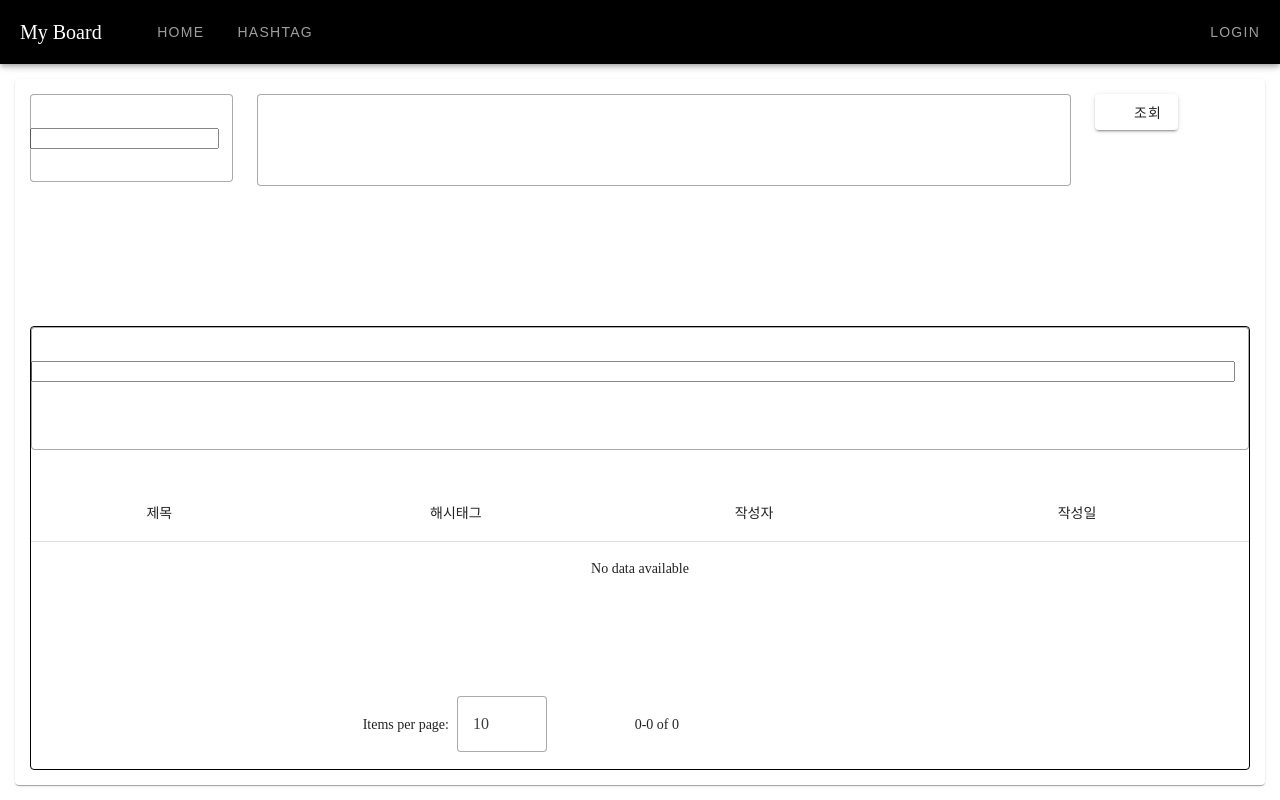
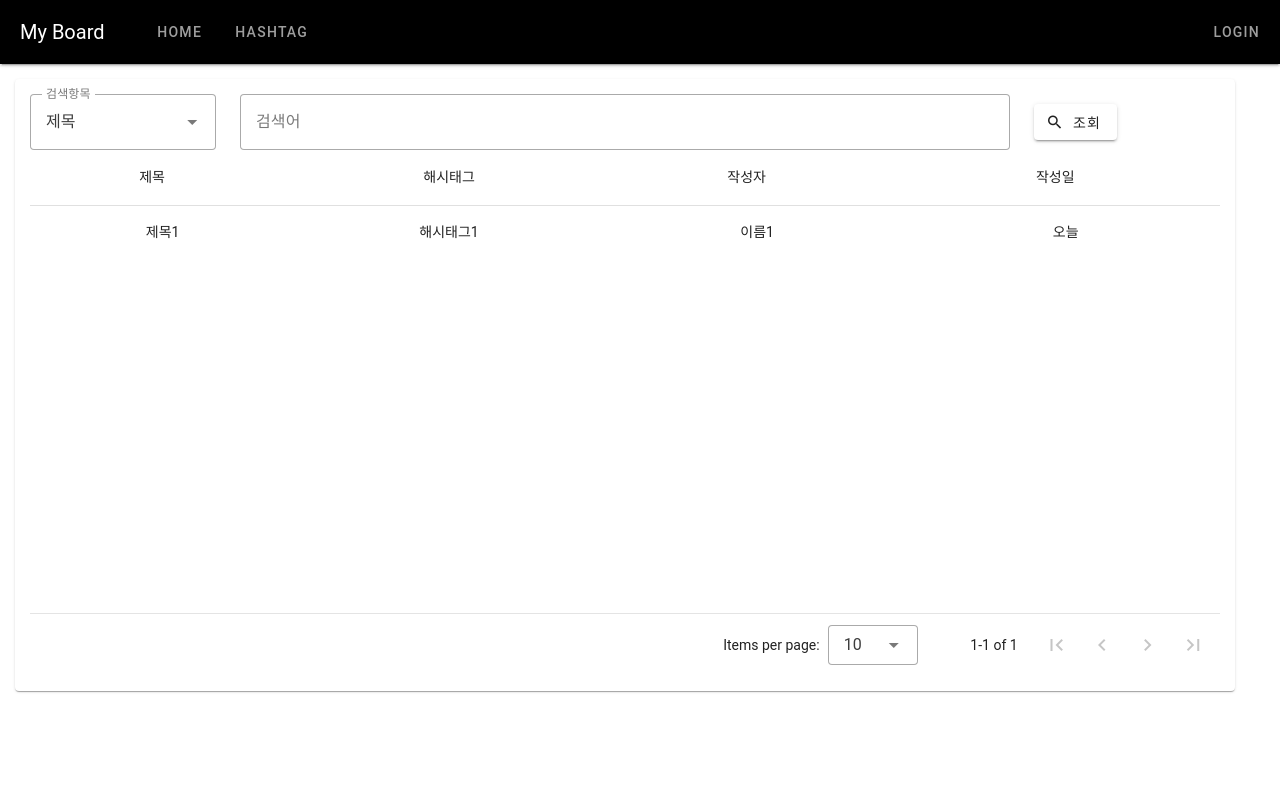
Before and after one commit to guswns2/my-board-frontend, a Vue app: page /home in a window 1280 px wide. Built offline with nearby package versions, Linux system fonts and the light colour scheme.

Commit message:
Home 검색필터

```diff
--- a/package.json
+++ b/package.json
@@ -9,9 +9,10 @@
     "preview": "vite preview"
   },
   "dependencies": {
+    "@mdi/font": "^7.4.47",
     "vue": "^3.5.13",
     "vue-router": "^4.5.0",
-    "vuetify": "^3.7.5"
+    "vuetify": "^3.7.9"
   },
   "devDependencies": {
     "@vitejs/plugin-vue": "^5.2.1",
--- a/src/main.ts
+++ b/src/main.ts
@@ -4,14 +4,18 @@ import App from './App.vue'
 import { router } from "./router";
 
 // Vuetify
-// import 'vuetify/styles'
+import 'vuetify/lib/styles/main.css'
 import { createVuetify } from 'vuetify'
 import * as components from 'vuetify/components'
 import * as directives from 'vuetify/directives'
+import '@mdi/font/css/materialdesignicons.css'
 
 const vuetify = createVuetify({
     components,
-    directives
+    directives,
+    icons: {
+        defaultSet: 'mdi'
+    }
 })
 
 createApp(App).use(router).use(vuetify).mount('#app')
--- a/src/style.css
+++ b/src/style.css
@@ -1,3 +1,4 @@
+/* common */
 body {
   margin: 0;
   width: 100vw;
@@ -27,6 +28,23 @@ body {
   padding: 15px !important;
 }
 
+
+/* vuetify */
+:deep(.v-data-table-footer) {
+  justify-content: center;
+}
+
 .v-row {
   margin: 0 !important;
+  flex: 0 0 auto !important;
 }
+.v-row > .v-col {
+  padding-top: 0;
+  padding-bottom: 0;
+}
+.v-row > .v-col:nth-child(1) {
+  padding-left: 0;
+}
+.v-row > .v-col:nth-last-child(1) {
+  padding-right: 0;
+}
--- a/src/views/Home.vue
+++ b/src/views/Home.vue
@@ -4,14 +4,17 @@ import type { VDataTable } from "vuetify/components/VDataTable";
 
 const data = {
   table: reactive({
-    search: '',
+    searchHeader: '제목',
+    searchWord: '',
     headers: [
       { key: 'title', title: '제목', align: 'center', sortable: true },
       { key: 'hashtag', title: '해시태그', align: 'center', sortable: false },
       { key: 'name', title: '작성자', align: 'center', sortable: true },
       { key: 'date', title: '작성일', align: 'center', sortable: true },
     ] as VDataTable["$props"]["headers"],
-    items: []
+    items: [
+      { title: "제목1", hashtag: "해시태그1", name: "이름1", date: "오늘"}
+    ]
   })
 }
 
@@ -23,9 +26,17 @@ const data = {
   <div class="g-view-container">
     <div class="g-view-main">
       <v-card class="g-content-card">
-        <v-row style="width: 100%">
+        <v-data-table
+          :headers="data.table.headers"
+          :items="data.table.items"
+          :search="data.table.searchWord"
+        >
+          <template #top>
+            <v-row class="search-row" style="width: 100%;">
               <v-col cols="2">
                 <v-autocomplete
+                    v-model="data.table.searchHeader"
+                    label="검색항목"
                     variant="outlined"
                     hide-details
                     :items="data.table.headers"
@@ -34,35 +45,20 @@ const data = {
                 >
                 </v-autocomplete>
               </v-col>
-          <v-col cols="8  ">
+              <v-col cols="8">
                 <v-text-field
-                v-model="data.table.search"
+                    v-model="data.table.searchWord"
                     label="검색어"
-                prepend-inner-icon="mdi-magnify"
                     variant="outlined"
                     hide-details
                     single-line
-            ></v-text-field>
+                >
+                </v-text-field>
               </v-col>
-          <v-col cols="1">
+              <v-col cols="2">
                 <v-btn prepend-icon="mdi-magnify">조회</v-btn>
               </v-col>
             </v-row>
-
-        <v-data-table
-          :headers="data.table.headers"
-          :items="data.table.items"
-          :search="data.table.search"
-        >
-          <template #top>
-            <v-autocomplete
-                variant="outlined"
-                :hide-details="true"
-                :items="data.table.headers"
-                item-title="title"
-                item-value="key"
-            >
-            </v-autocomplete>
           </template>
         </v-data-table>
       </v-card>
@@ -71,21 +67,12 @@ const data = {
 </template>
 
 <style scoped>
-.v-data-table {
-  border: 1px solid #000000;
+/* common */
+.search-row {
+  height: fit-content;
+  align-items: center;
 }
-:deep(.v-data-table-footer) {
-  justify-content: center;
-}
-
-.v-row > .v-col {
-  padding-top: 0;
-  padding-bottom: 0;
-}
-.v-row > .v-col:nth-child(1) {
-  padding-left: 0;
-}
-.v-row > .v-col:nth-last-child(1) {
-  padding-right: 0;
+.search-row > .v-col {
+  height: fit-content;
 }
 </style>
```
Also changed, not shown: src/views/BoardList.vue (deleted, +0 -19 lines), 1 other file (tests, documents, lock files or other folders). Lines whose indentation alone changed are shown as unchanged.
